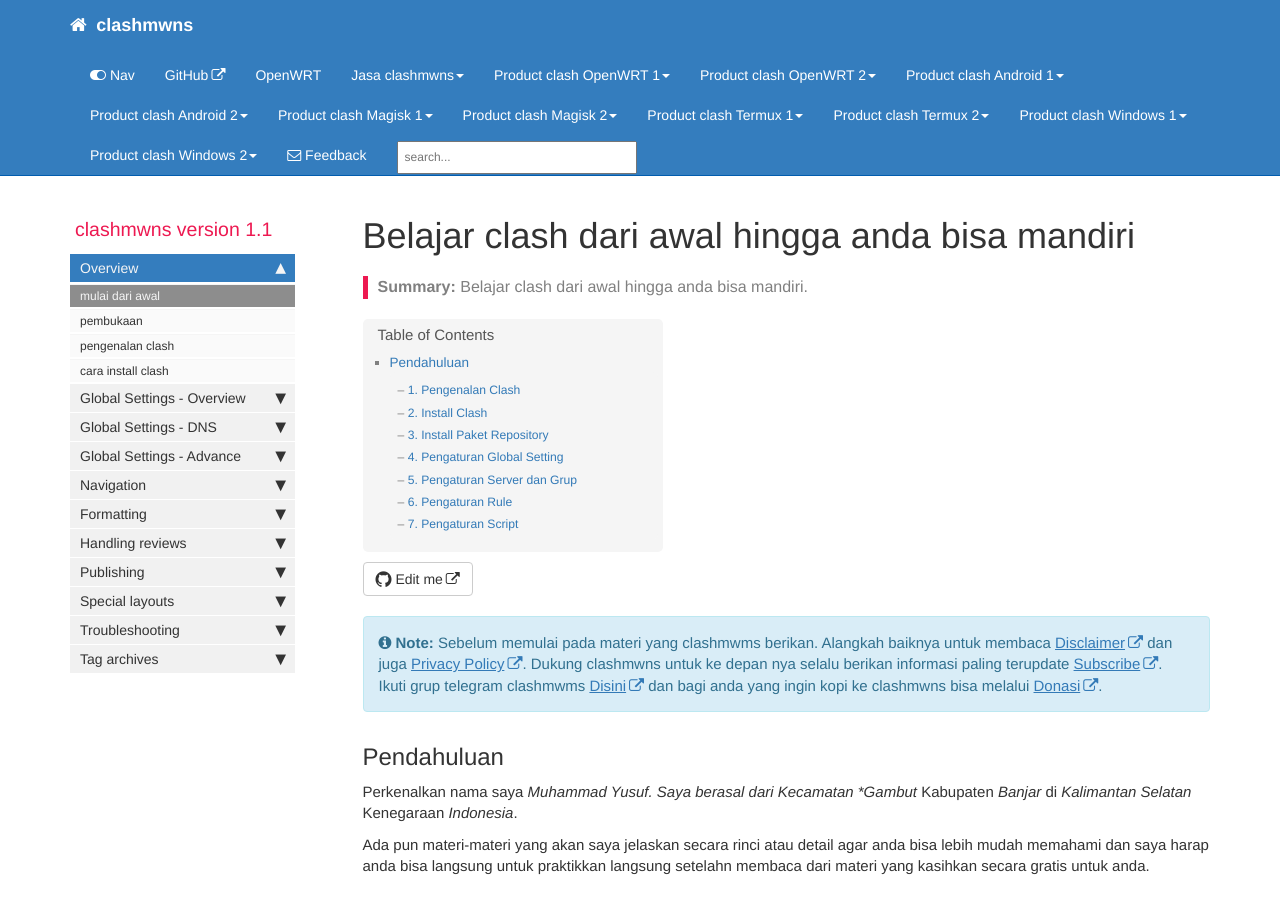
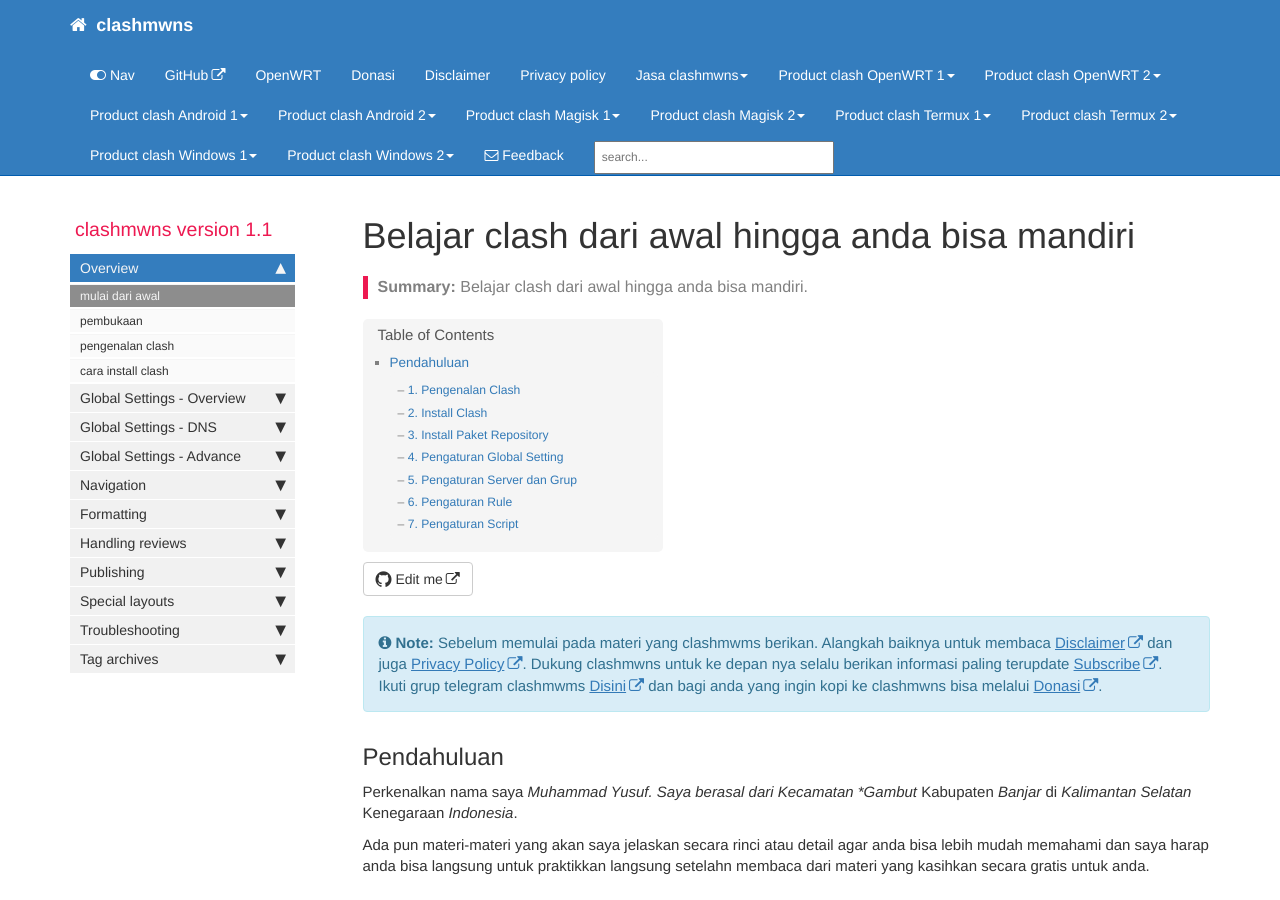
Before and after one commit to mwnsofficial/clashmwns, a Jekyll site: the page built from index.md, in a window 1280 px wide and 900 px high. Built offline with Jekyll 4.4.1, drawn with Linux system fonts in a browser that asks for light colours; comment, search, counter and statistics services are not loaded.

Commit message:
Update topnav.yml

```diff
--- a/_data/topnav.yml
+++ b/_data/topnav.yml
@@ -7,6 +7,12 @@ topnav:
       external_url: https://github.com/mwnsofficial
     - title: OpenWRT
       url: /openwrt
+    - title: Donasi
+      url: /donate
+    - title: Disclaimer
+      url: /disclaimer
+    - title: Privacy policy
+      url: /privacy-policy
 
 #Topnav dropdowns
 topnav_dropdowns:
```
